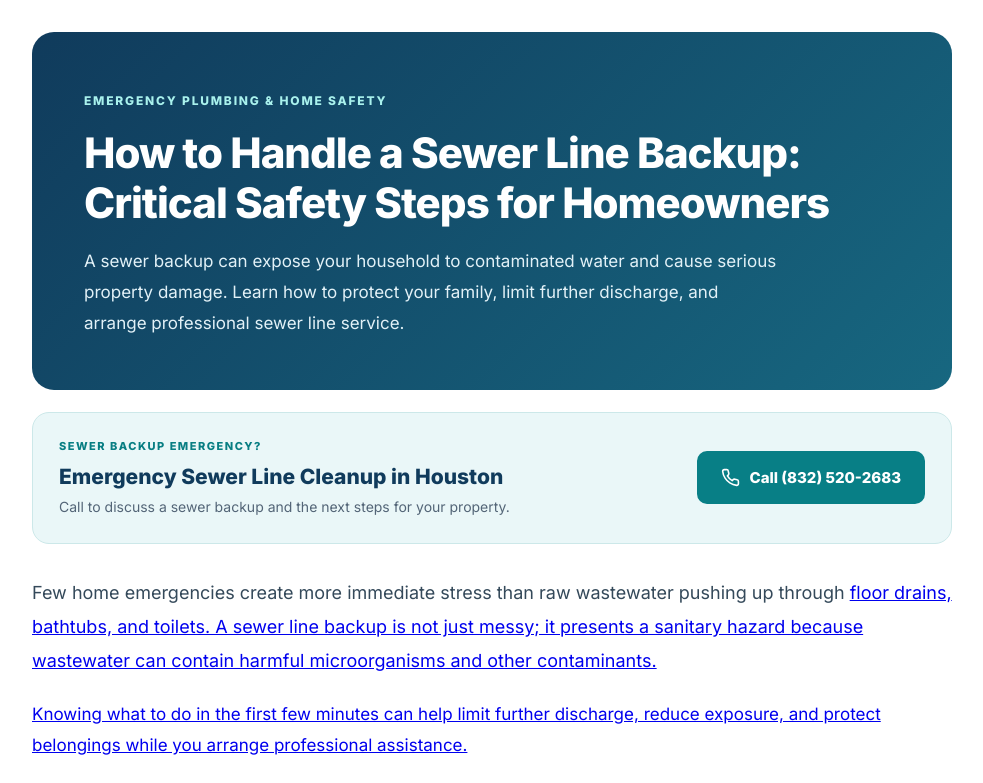
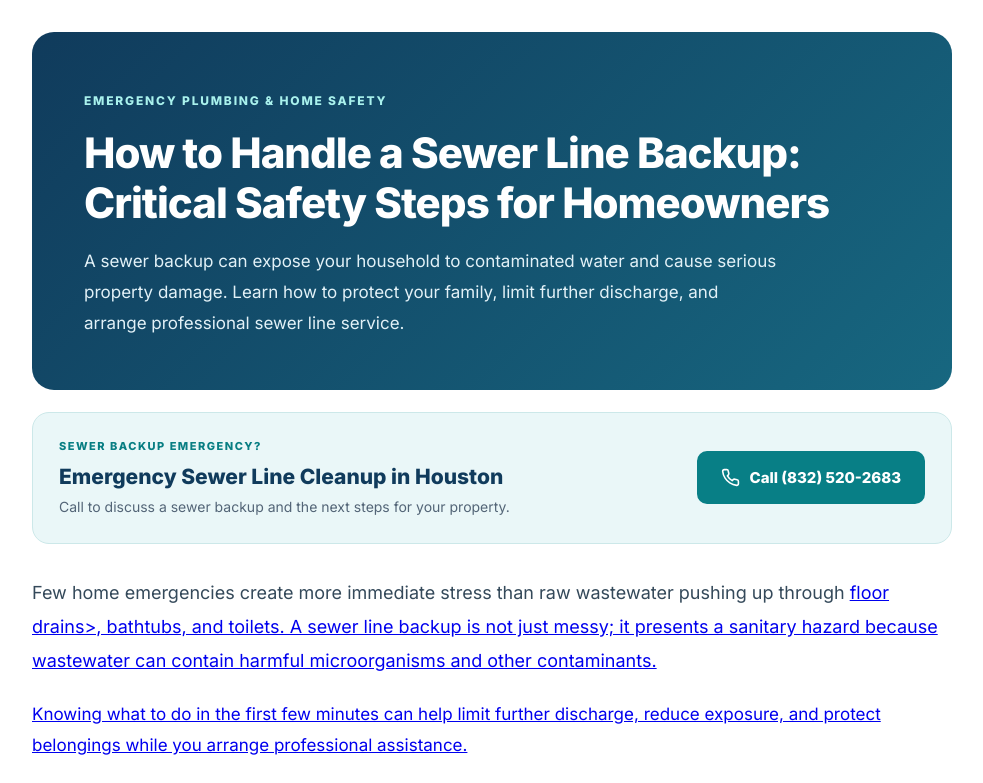
Before and after one commit to tybazorg-bit/sewerlinebackuphouston, a plain HTML site: page index.html in a window 1280 px wide. Shown: the top 783 px of the page, without its empty margins (148-1131 px from the left). Drawn offline with Linux system fonts and the light colour scheme.

Commit message:
Update index.html

```diff
--- a/index.html
+++ b/index.html
@@ -418,7 +418,7 @@
   <p class="sb-intro">
     Few home emergencies create more immediate stress than raw wastewater
     pushing up through   <a href="https://emergencykitchendraincleaninghoustontx.pages.dev/">
-        floor drains, bathtubs, and toilets. A sewer line
+        floor drains>, bathtubs, and toilets. A sewer line
     backup is not just messy; it presents a sanitary hazard because
     wastewater can contain harmful microorganisms and other contaminants.
   </p>
```
